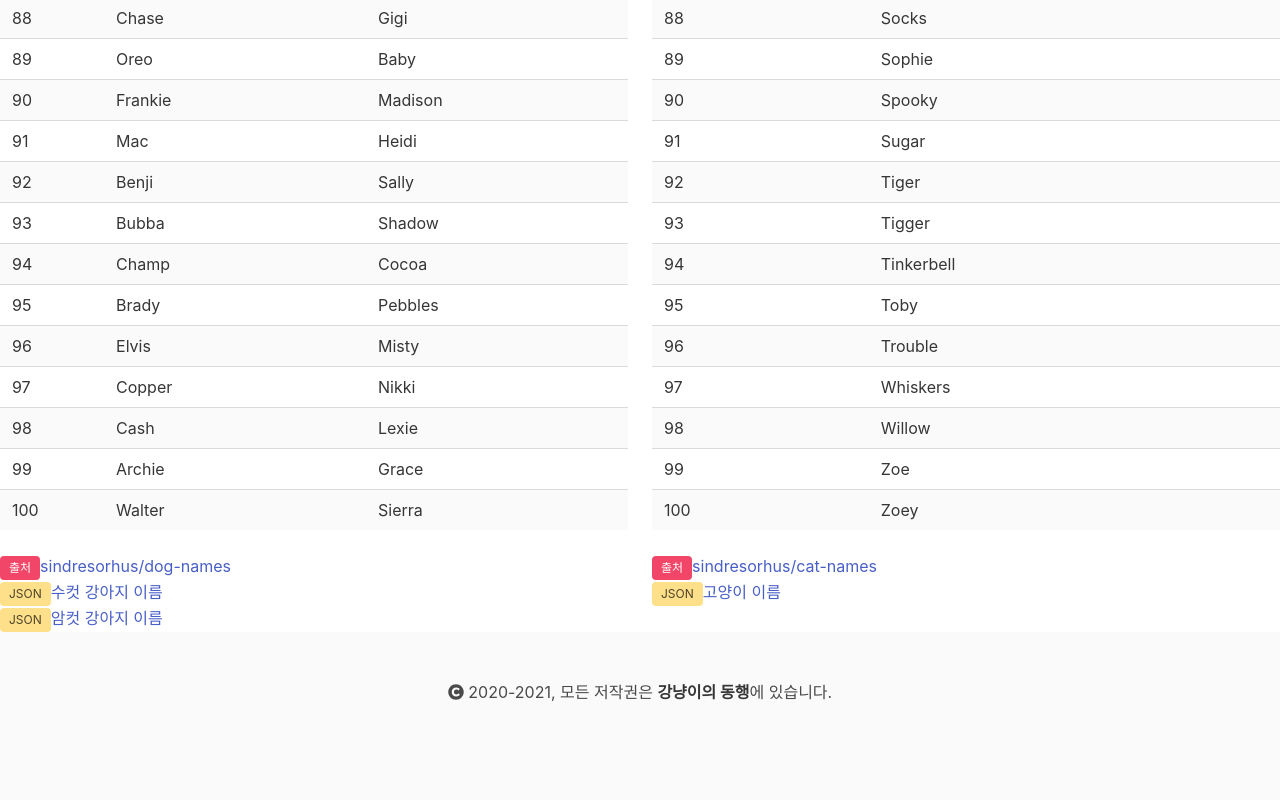
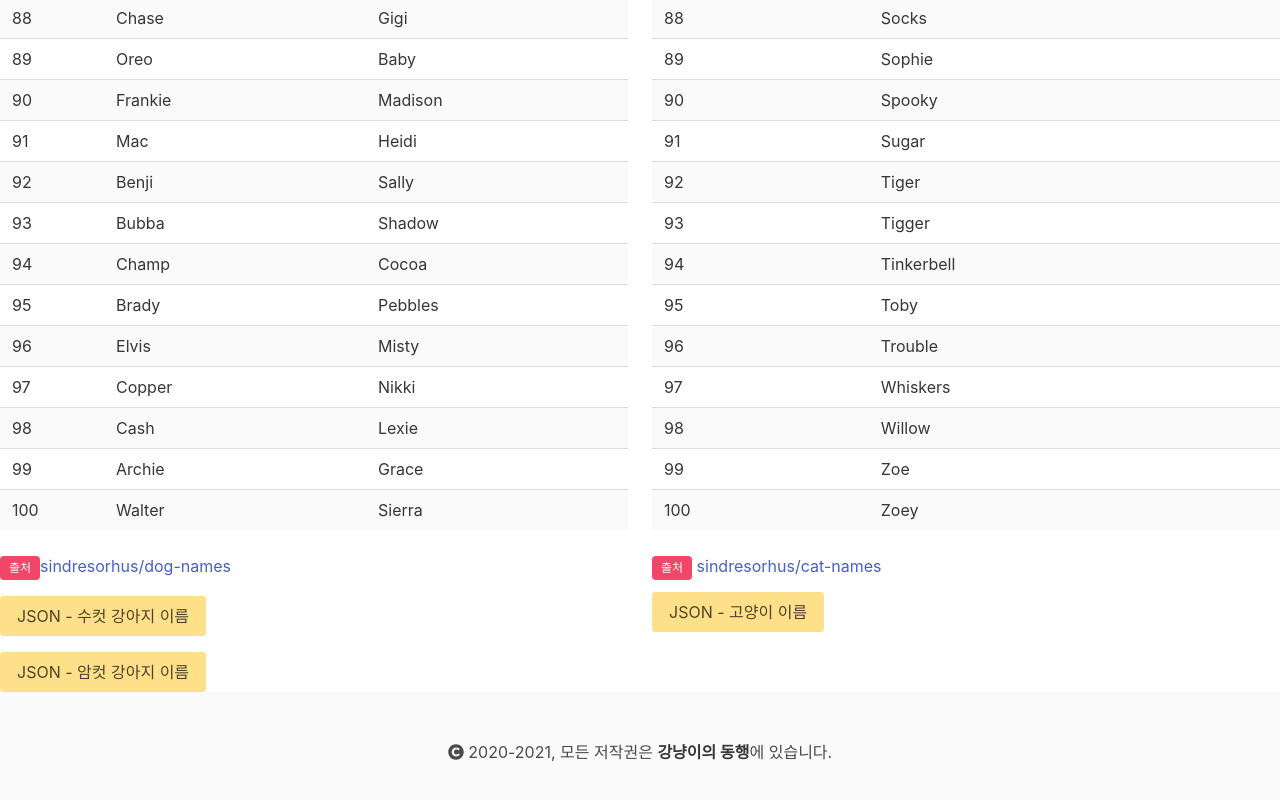
Before and after one commit to yongheuicho/doglove_2021, a Nuxt app: page /dogCatNames in a window 1280 px wide. Shown: the part 3889-4689 px from the top of the page. Built offline with nearby package versions, Linux system fonts and the light colour scheme.

Commit message:
increase vertical spacing of tags and buttons

```diff
--- a/layouts/default.vue
+++ b/layouts/default.vue
@@ -6,7 +6,9 @@
           <nuxt-link to="/"><i class="fas fa-home"></i>&nbsp;홈으로</nuxt-link>
         </li>
         <li>
-          <nuxt-link to="/dogCatNames"><i class="fas fa-file-signature"></i>&nbsp;강냥이 이름</nuxt-link>
+          <nuxt-link to="/dogCatNames"
+            ><i class="fas fa-file-signature"></i>&nbsp;강냥이 이름</nuxt-link
+          >
         </li>
       </ul>
     </nav>
--- a/pages/dogCatNames.vue
+++ b/pages/dogCatNames.vue
@@ -33,14 +33,22 @@
           </tbody>
         </table>
         <div class="content">
-          <span class="tag is-danger">출처</span>
-          <a href="https://github.com/sindresorhus/dog-names"
-            >sindresorhus/dog-names</a
-          ><br />
-          <span class="tag is-warning">JSON</span
-          ><a href="/dogMaleNames.json">수컷 강아지 이름</a><br />
-          <span class="tag is-warning">JSON</span
-          ><a href="/dogFemaleNames.json">암컷 강아지 이름</a><br />
+          <p class="content">
+            <span class="tag is-danger">출처</span>
+            <a href="https://github.com/sindresorhus/dog-names"
+              >sindresorhus/dog-names</a
+            >
+          </p>
+          <p class="content">
+            <a class="button is-warning" href="/dogMaleNames.json"
+              >JSON - 수컷 강아지 이름</a
+            >
+          </p>
+          <p class="content">
+            <a class="button is-warning" href="/dogFemaleNames.json"
+              >JSON - 암컷 강아지 이름</a
+            >
+          </p>
         </div>
       </div>
       <div class="column">
@@ -61,12 +69,13 @@
           </tbody>
         </table>
         <div class="content">
-          <span class="tag is-danger">출처</span>
-          <a href="https://github.com/sindresorhus/cat-names"
-            >sindresorhus/cat-names</a
+          <p class="tag is-danger">출처</p>
+          <a href="https://github.com/sindresorhus/cat-names">
+            sindresorhus/cat-names</a
           ><br />
-          <span class="tag is-warning">JSON</span
-          ><a href="/catNames.json">고양이 이름</a><br />
+          <a class="button is-warning" href="/catNames.json"
+            >JSON - 고양이 이름</a
+          ><br />
         </div>
       </div>
     </section>
--- a/pages/index.vue
+++ b/pages/index.vue
@@ -24,7 +24,7 @@
                 <figure class="image container is-128x128">
                   <img
                     src="https://upload.wikimedia.org/wikipedia/commons/thumb/1/11/Bulldog_adult_male.jpg/220px-Bulldog_adult_male.jpg"
-                    alt=""
+                    alt
                   />
                 </figure>
               </div>
@@ -32,7 +32,7 @@
                 <figure class="image container is-128x128">
                   <img
                     src="https://upload.wikimedia.org/wikipedia/commons/9/99/Brooks_Chase_Ranger_of_Jolly_Dogs_Jack_Russell.jpg"
-                    alt=""
+                    alt
                   />
                 </figure>
               </div>
@@ -96,12 +96,12 @@
             <div class="columns">
               <div class="column">
                 <figure class="image container is-128x128">
-                  <img src="~/assets/cat.jpg" alt="" />
+                  <img src="~/assets/cat.jpg" alt />
                 </figure>
               </div>
               <div class="column">
                 <figure class="image cotainer is-128x128">
-                  <img src="~/static/cat.jpg" alt="" />
+                  <img src="~/static/cat.jpg" alt />
                 </figure>
               </div>
             </div>
@@ -119,7 +119,9 @@
             </div>
             <div class="content">
               <span class="tag is-danger">출처</span>
-              <a href="https://namu.wiki/w/%EA%B3%A0%EC%96%91%EC%9D%B4">고양이 - 나무위키</a>
+              <a href="https://namu.wiki/w/%EA%B3%A0%EC%96%91%EC%9D%B4"
+                >고양이 - 나무위키</a
+              >
             </div>
           </div>
         </article>
```
Also changed, not shown: 1 other file (tests, documents, lock files or other folders).
